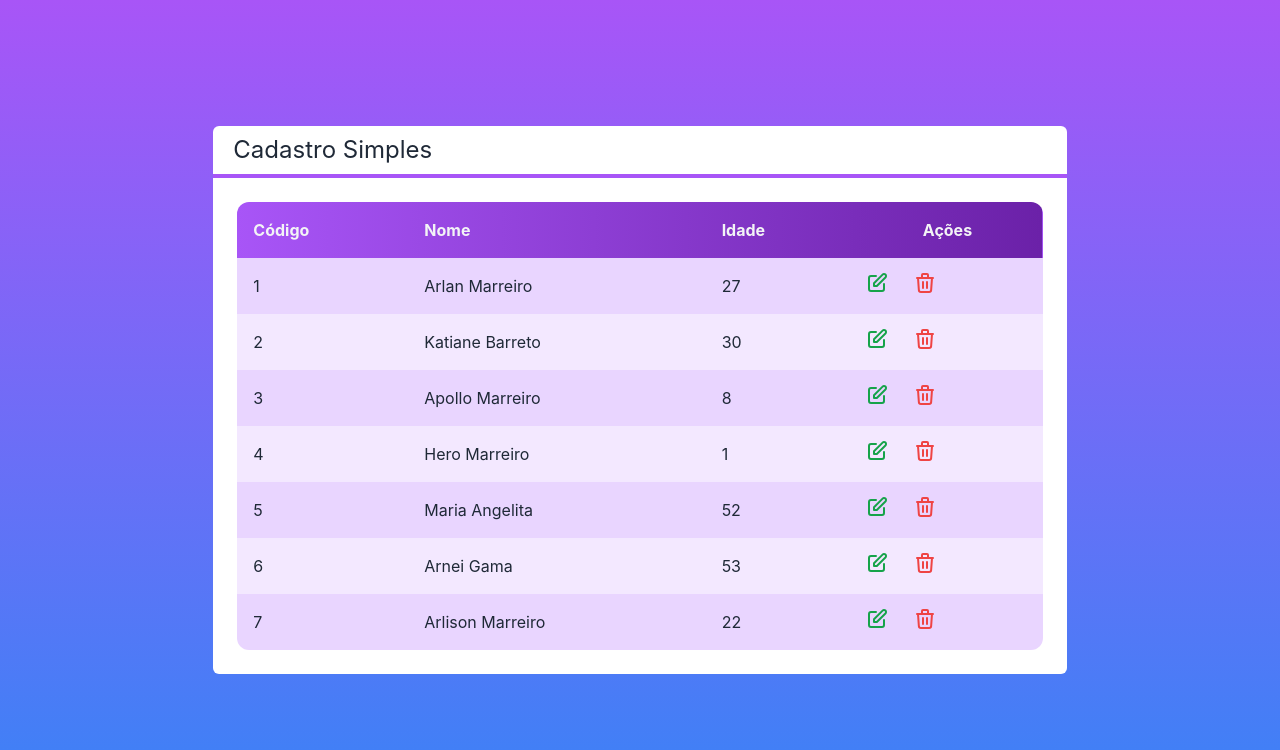
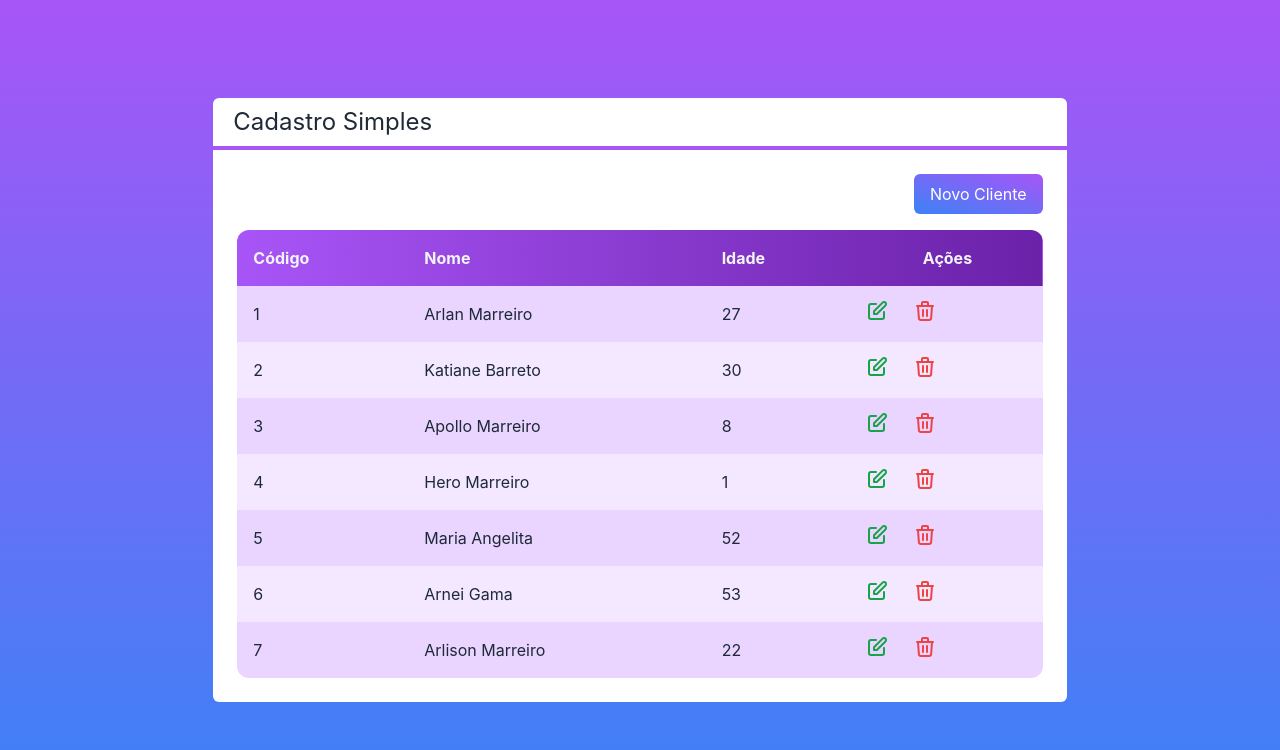
Before and after one commit to arlansonic/NextJS-Crud, a Next.js app: page / in a window 1280 px wide. Shown: the top 750 px of the page. Built offline with nearby package versions, Linux system fonts and the light colour scheme.

Commit message:
Componente Botão

```diff
--- /dev/null
+++ b/src/components/Botao.tsx
@@ -0,0 +1,14 @@
+interface BotaoProps {
+    cor?: 'green' | 'blue' | 'gray'
+    children: any
+    className?: string
+}
+
+export default function Botao(props: BotaoProps) {
+    const cor = props.cor ?? 'gray'
+    return (
+        <button className={`bg-gradient-to-tr from-${cor}-400 to-${cor}-700 text-white px-4 py-2 rounded-md ${props.className}`}>
+            {props.children}
+        </button>
+    )
+}
--- a/src/pages/index.tsx
+++ b/src/pages/index.tsx
@@ -1,3 +1,4 @@
+import Botao from "../components/Botao";
 import Layout from "../components/Layout";
 import Tabela from "../components/Tabela";
 import Cliente from "../core/Cliente";
@@ -27,6 +28,9 @@
   return (
     <div className={`flex justify-center items-center h-screen bg-gradient-to-t from-blue-500 to-purple-500 text-white`}>
       <Layout titulo="Cadastro Simples">
+        <div className="flex justify-end">
+          <Botao cor="green" className={'mb-4'}>Novo Cliente</Botao>
+        </div>
         <Tabela clientes={clientes}
           clienteSelecionado={clienteSelecionado}
           clienteExcluido={clienteExcluido}
--- a/tailwind.config.js
+++ b/tailwind.config.js
@@ -1,8 +1,10 @@
 module.exports = {
-    content: [
-        "./src/pages/**/*.{js,ts,jsx,tsx}",
-        "./src/components/**/*.{js,ts,jsx,tsx}",
-    ],
+    purge: {
+        content: [
+            "./src/pages/**/*.{js,ts,jsx,tsx}",
+            "./src/components/**/*.{js,ts,jsx,tsx}",
+        ]
+    },
     theme: {
         extend: {},
     },
```
